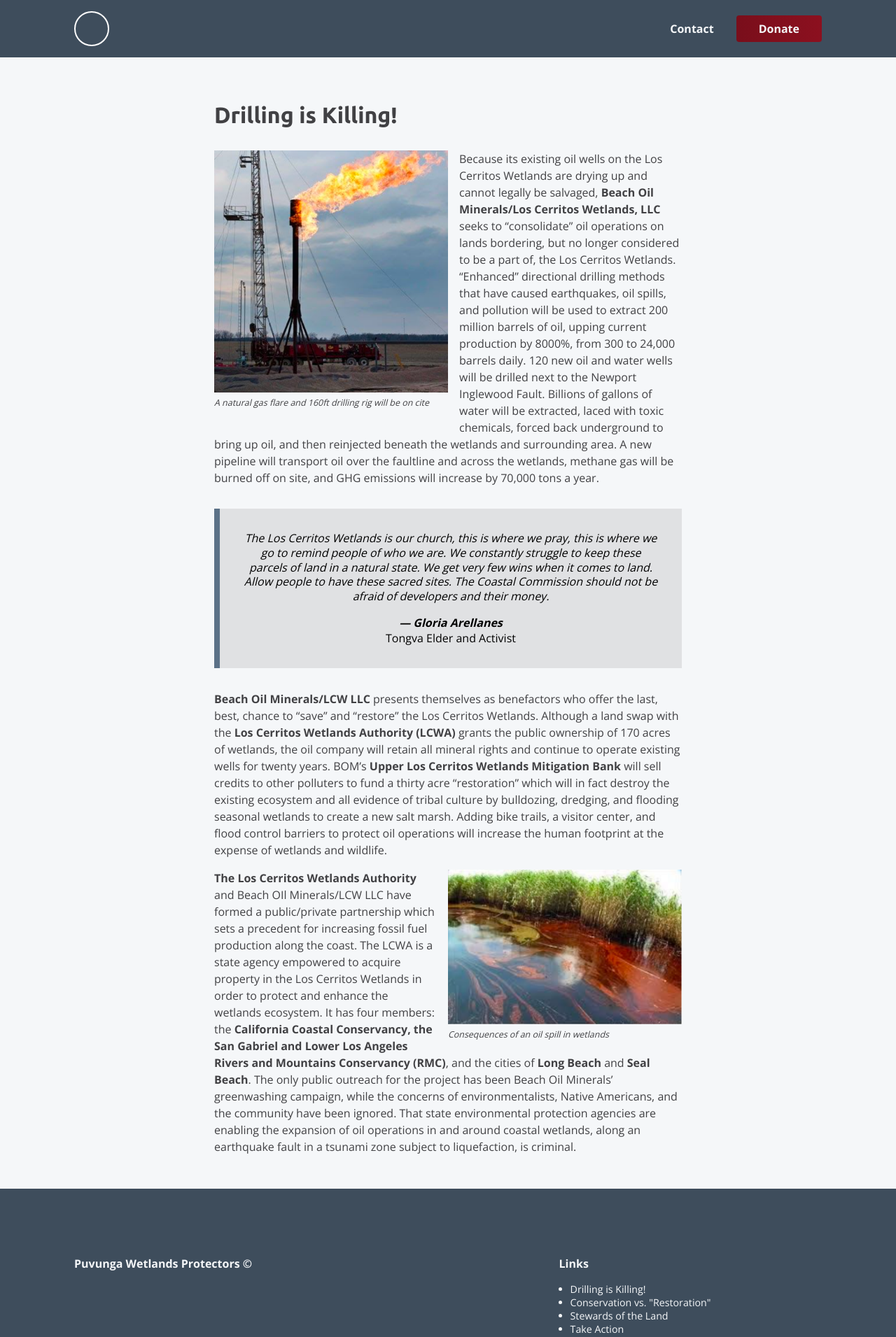
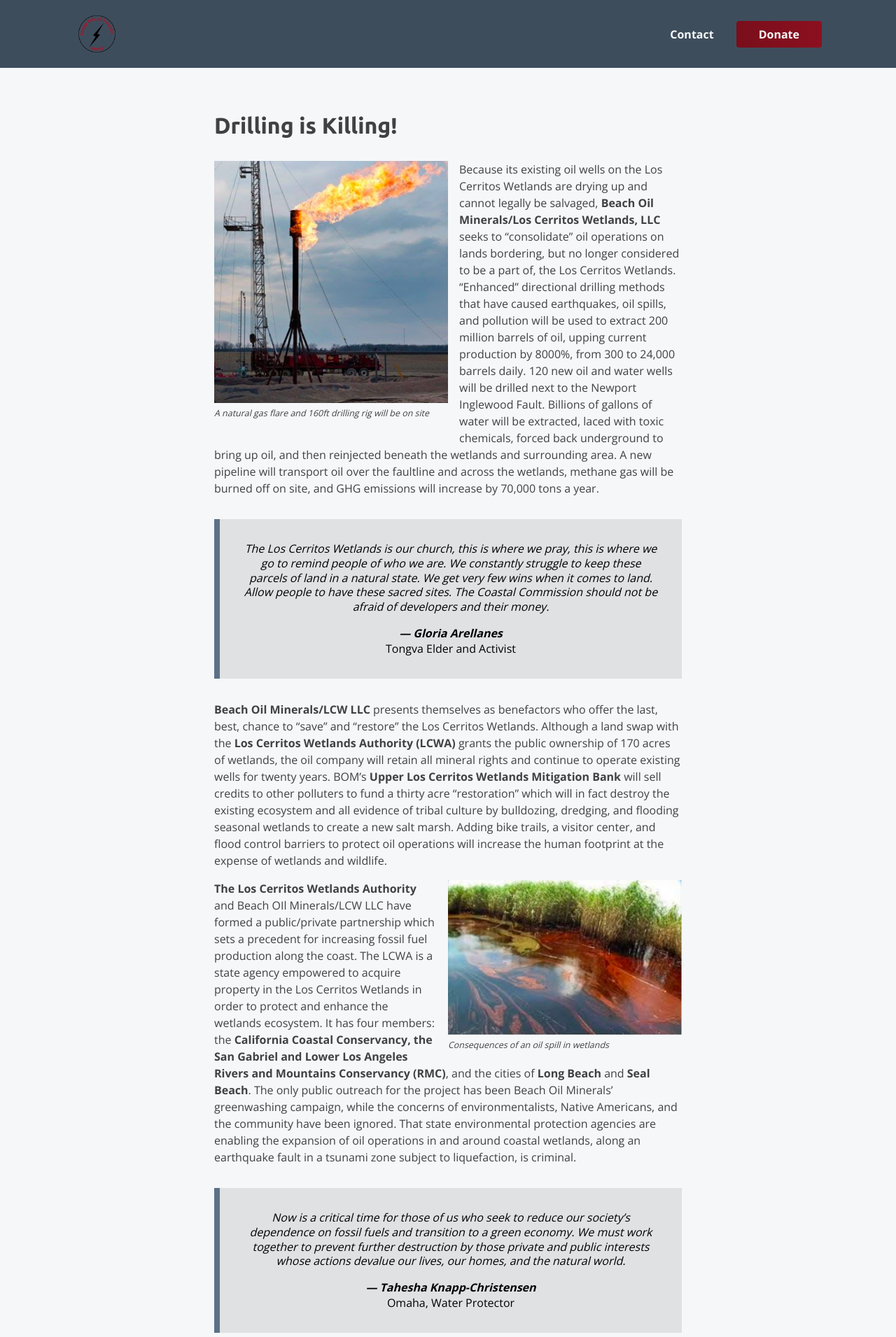
Before and after one commit to Eddie-Anguiano/native-website, a Next.js app: page /oil in a window 1280 px wide. Shown: the top 1911 px of the page at 70% size. Built offline with nearby package versions, Linux system fonts and the light colour scheme.

Commit message:
add client revisions

```diff
--- a/components/Header.js
+++ b/components/Header.js
@@ -31,7 +31,11 @@ export default function Header({ color }) {
         <Wrapper>
           <div className={styles.container}>
             <Link href="/">
-              <a className={styles.logo}></a>
+              <img
+                className={styles.logo}
+                src="/images/lightning-logo.png"
+                alt=""
+              />
             </Link>
 
             <nav className={styles.nav}>
--- a/components/MobileNav.js
+++ b/components/MobileNav.js
@@ -37,6 +37,13 @@ export default function mobileNav() {
           <Link href="/contact">
             <li className={styles.item}>Contact</li>
           </Link>
+          <li>
+            <a
+              className={styles.donate}
+              href="https://www.paypal.com/donate/?hosted_button_id=7J9QBLZWT6M6Y">
+              Donate
+            </a>
+          </li>
         </ul>
       </motion.div>
     </>
--- a/pages/index.js
+++ b/pages/index.js
@@ -42,7 +42,7 @@ export default function Home() {
         <InfoSection
           header="Our lawsuit to stop the Los Cerritos Wetlands Restoration and Oil Consolidation Project"
           subheader="Drilling is Killing"
-          content="In December, 2018, the ​California Coastal Commission​ approved the ​Los Cerritos Wetlands Restoration and Oil Consolidation Project, ​a massive expansion of oil drilling masquerading as wetlands restoration.​ ​Acknowledging that ​the project violated Coastal Act provisions protecting​ public health, the environment, and tribal culture, the Commission used an ​override provision​ reserved for oil and gas operations. In February, 2019, ​Puvungna Wetlands Protectors​ sued the Commission for misapplying the override because adverse impacts were not mitigated to the maximum extent feasible and because the public would not be harmed if the project was denied. The Los Cerritos Wetlands Restoration and Oil Consolidation Project ​will put the community at greater risk for oil spills and a “worst case scenario” seismic event, pollute local air and water, add to global warming, and erase tribal history. ​The case will be heard in LA Superior Court on March 11, 2021."
+          content="In December, 2018, the ​California Coastal Commission​ approved the ​Los Cerritos Wetlands Restoration and Oil Consolidation Project, ​a massive expansion of oil drilling masquerading as wetlands restoration.​ ​Acknowledging that ​the project violated Coastal Act provisions protecting​ public health, the environment, and tribal culture, the Commission used an override provision giving special treatment to oil and gas development along the shoreline.. In February, 2019, ​Puvungna Wetlands Protectors​ sued the Commission for misapplying the override because adverse impacts were not mitigated to the maximum extent feasible and because the public would not be harmed if the project was denied. The Los Cerritos Wetlands Restoration and Oil Consolidation Project ​will put the community at greater risk for oil spills and a “worst case scenario” seismic event, pollute local air and water, add to global warming, and erase tribal history. ​The case will be heard in LA Superior Court on March 11, 2021."
           contentOrder="2"
           image="/images/oil.png"
           alt="oil rig"
--- a/pages/lawsuit.js
+++ b/pages/lawsuit.js
@@ -176,6 +176,11 @@ export default function lawsuit() {
             </a>
           </li>
           <li>
+            <a href="https://www.facebook.com/ProtectBallonaWetlandsandWildlife">
+              Protect Ballona Wetlands & Wildlife
+            </a>
+          </li>
+          <li>
             <a href="https://www.facebook.com/StopFrackingLongBeach/">
               Stop Fracking Long Beach
             </a>
--- a/pages/oil.js
+++ b/pages/oil.js
@@ -18,7 +18,7 @@ export default function oil() {
               alt="oil fire"
             />
             <figcaption className={styles.caption}>
-              A natural gas flare and 160ft drilling rig will be on cite
+              A natural gas flare and 160ft drilling rig will be on site
             </figcaption>
           </figure>
           Because its existing oil wells on the Los Cerritos Wetlands are drying
@@ -88,6 +88,14 @@ export default function oil() {
           wetlands, along an earthquake fault in a tsunami zone subject to
           liquefaction, is criminal.
         </p>
+        <Quote
+          text="Now is a critical time for those of us who seek to reduce our society’s dependence on
+fossil fuels and transition to a green economy. We must work together to prevent further
+destruction by those private and public interests whose actions devalue our lives, our
+homes, and the natural world."
+          cite="Tahesha Knapp-Christensen"
+          title="Omaha, Water Protector"
+        />
 
         {/* To be determined by client */}
         {/* <h4>Additional Resources</h4>
--- a/styles/components/Header.module.scss
+++ b/styles/components/Header.module.scss
@@ -13,10 +13,13 @@
 }
 
 .logo {
-  height: 50px;
-  width: 50px;
-  border-radius: 100px;
-  border: 2px solid white;
+  height: 65px;
+  width: auto;
+  cursor: pointer;
+
+  @media (max-width: 646px) {
+    height: 35px;
+  }
 }
 
 .nav {
--- a/styles/components/Hero.module.scss
+++ b/styles/components/Hero.module.scss
@@ -4,7 +4,7 @@
 .Hero {
   position: relative;
   height: 100vh;
-  margin-top: -90px;
+  margin-top: -100px;
   color: $color--white;
   z-index: -2;
   overflow: hidden;
--- a/styles/components/MobileNav.module.scss
+++ b/styles/components/MobileNav.module.scss
@@ -11,8 +11,7 @@
 .nav {
   display: flex;
   flex-direction: column;
-  justify-content: center;
-  align-items: center;
+  padding-top: space(9);
   position: fixed;
   right: 0;
   height: 100vh;
@@ -21,10 +20,26 @@
 }
 
 .item {
-  display: block;
-  padding: space(4);
+  padding: space(2);
   font-family: $font-family--primary;
   color: $color--white;
   text-decoration: none;
   font-size: space(2);
+  border-style: solid;
+  border-width: 0 0 1px 0;
+  border-color: $color--blue;
 }
+
+.donate {
+  display: block;
+  padding: space(2);
+  font-family: $font-family--primary;
+  color: $color--white;
+  text-decoration: none;
+  font-size: space(2);
+  background: linear-gradient(
+    85.06deg,
+    lighten(#5e0b15, 6%) 0%,
+    lighten(#5e0b15, 10%) 100%
+  );
+}
```
Also changed, not shown: pages/ecosystem.js (+14 -8 lines), pages/native.js (+4 -4 lines), public/images/lightning-logo.png (added), public/images/puvu-logo-white.svg (added).
